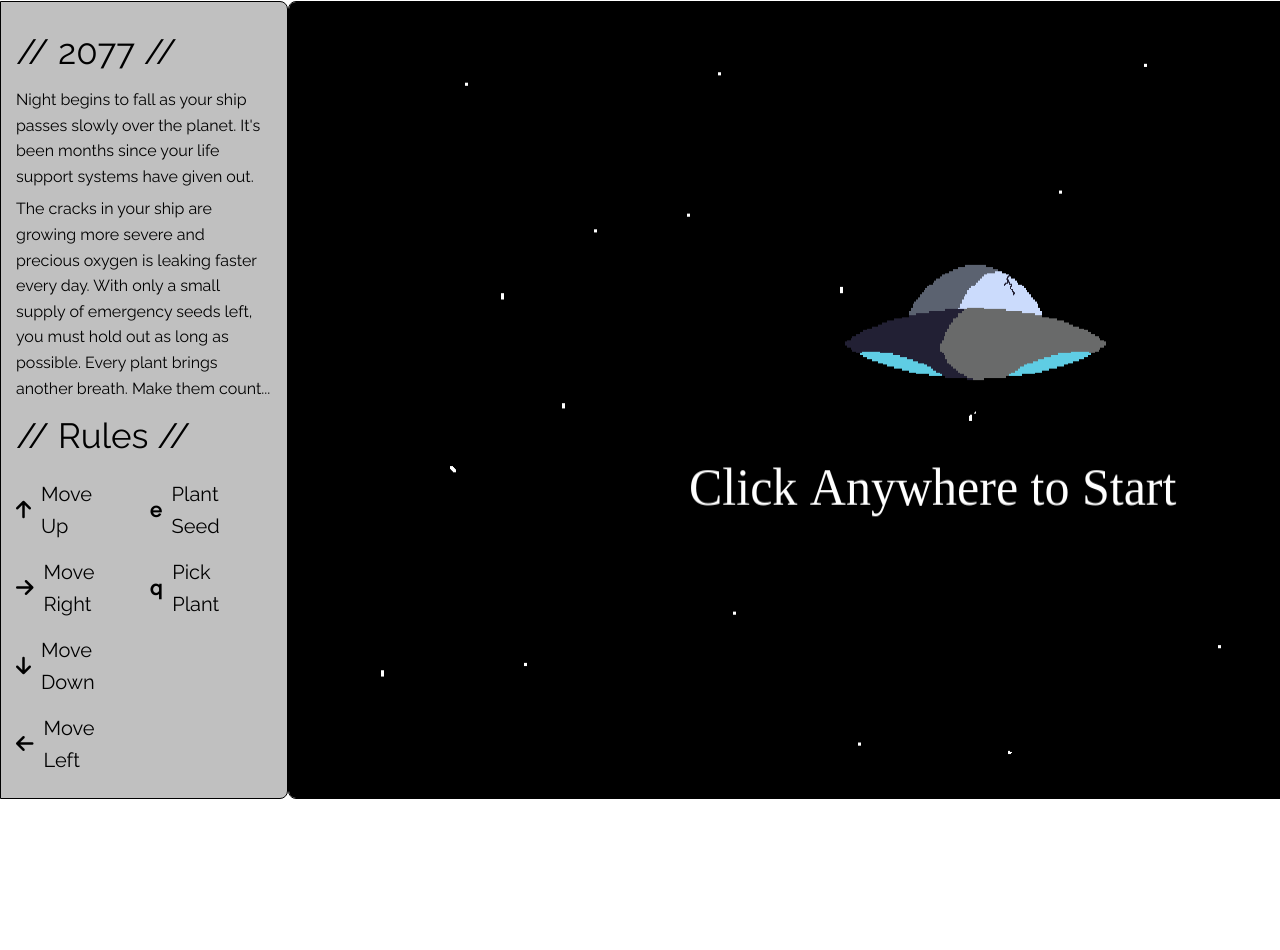
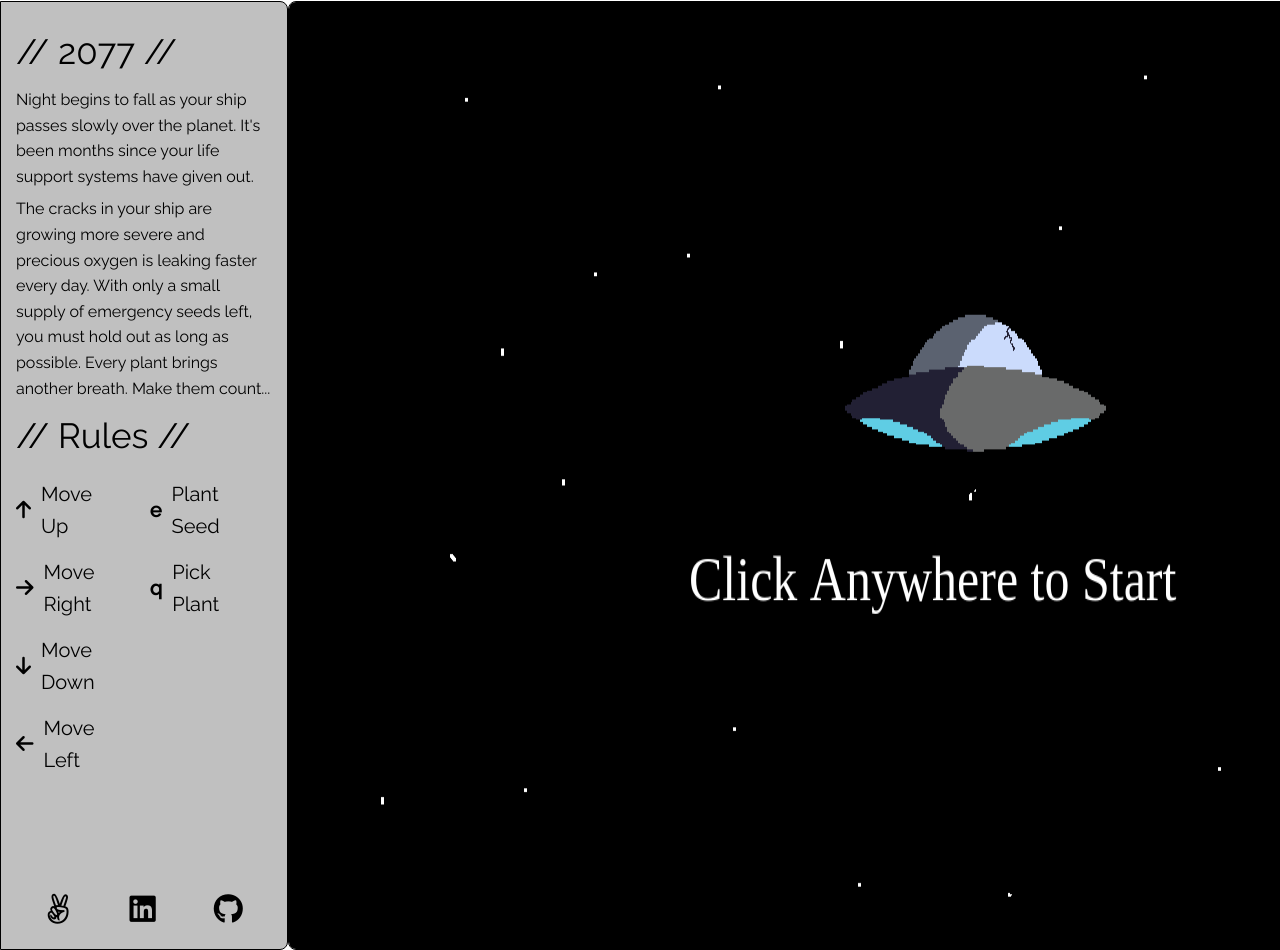
Before and after one commit to galenddavis/High-Altitude-Agriculture, a website built with webpack: page index.html in a window 1280 px wide. Shown: the part 159-1109 px from the top of the page. Before the commit the page ends 958 px from the top, so only its background shows below. Built offline with Linux system fonts and the light colour scheme; a web font is replaced by a local one.

```diff
--- a/index.html
+++ b/index.html
@@ -59,6 +59,11 @@
                     </span>
                 </div>
             </div>
+            <div class='social'>
+                <a href="https://angel.co/u/galen-davis-1" target="_blank"><i class="fab fa-angellist"></i></a>
+                <a href="https://www.linkedin.com/in/galenddavis/" target="_blank"><i class="fab fa-linkedin"></i></a>
+                <a href="https://github.com/galenddavis/javascript-final" target="_blank"><i class="fab fa-github"></i></a>
+            </div>
 
         </div>
         <canvas id='game-start'></canvas>
--- a/src/index.js
+++ b/src/index.js
@@ -44,8 +44,6 @@
         ctx.clearRect(0, 0, 1400, 760)
         let deltaTime = timestamp - time;
         time = timestamp;
-
-        console.log(game)
         game.update(deltaTime, ctx)
         if (canvas.style.display === 'block') {
             requestAnimationFrame(playGame);
--- a/src/styles/sidebar.scss
+++ b/src/styles/sidebar.scss
@@ -29,9 +29,6 @@
 	border-radius: 8px;
     // display: none;
 }
-
-
-
 
 #title {
     font-family: 'Orbitron', sans-serif;
@@ -90,3 +87,15 @@
         }
     }
 }
+
+.social {
+    margin-top: 40%;
+    font-size: 30px;
+    display: flex;
+    // flex-direction: column;
+    justify-content: space-around;
+
+    a {
+        color: black;
+    }
+}
```
Also changed, not shown: dist/main.css, dist/main.js, 2 other files.
